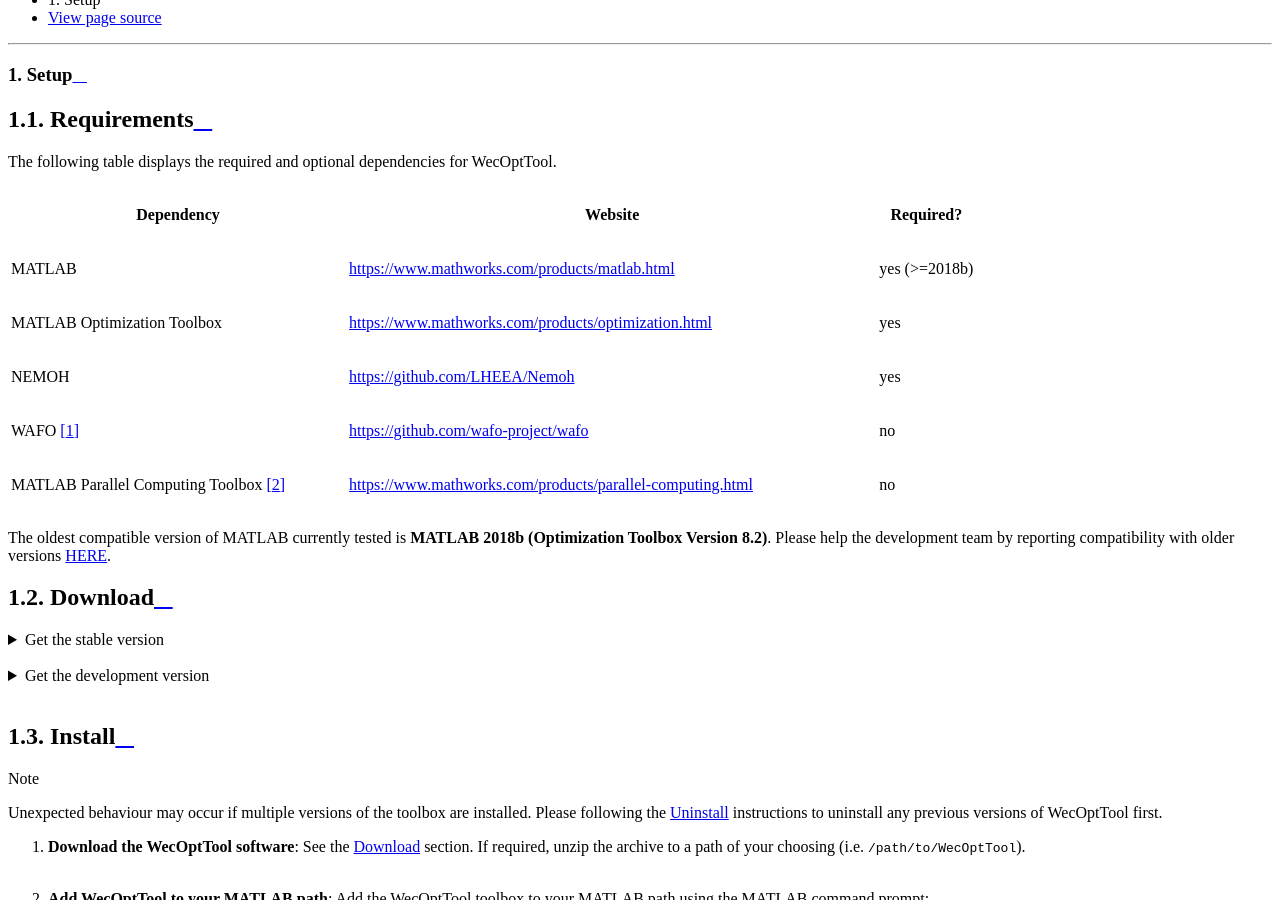
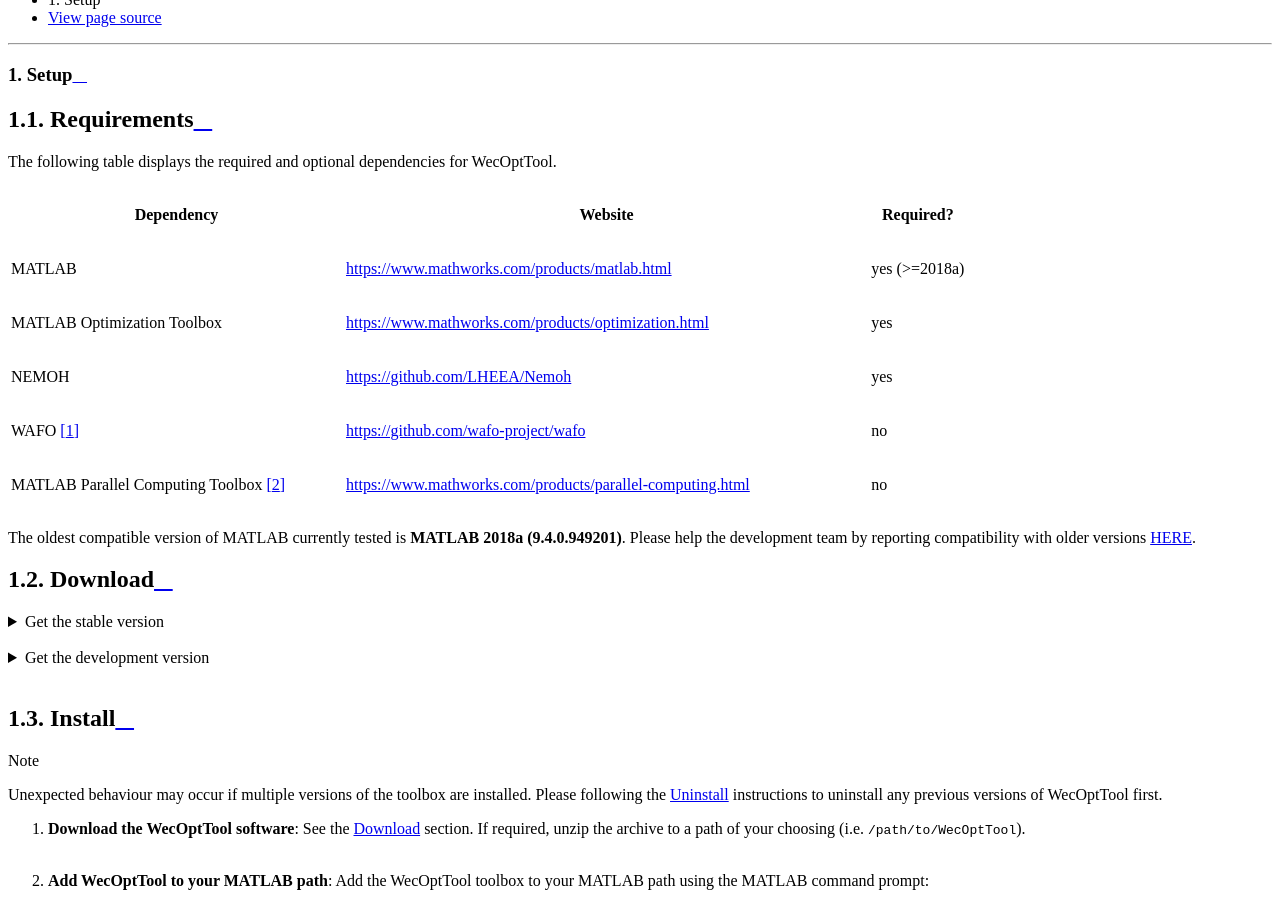
Before and after one commit to SNL-WaterPower/WecOptTool-MATLAB, a Sphinx documentation site: the page built from docs/user/install.rst, in a window 1280 px wide and 900 px high, scrolled down 336 px. Built offline with Sphinx 7.4.7 and the Read the Docs theme 2.0.0, drawn with Linux system fonts in a browser that asks for light colours.

Commit message:
Update oldest compatible MATLAB to 2018a

```diff
--- a/docs/user/install.rst
+++ b/docs/user/install.rst
@@ -15,7 +15,7 @@
     | Dependency           | Website                                                    | Required? |
     +======================+============================================================+===========+
     | MATLAB               | https://www.mathworks.com/products/matlab.html             | yes       |
-    |                      |                                                            | (>=2018b) |
+    |                      |                                                            | (>=2018a) |
     +----------------------+------------------------------------------------------------+-----------+
     | MATLAB Optimization  | https://www.mathworks.com/products/optimization.html       | yes       |
     | Toolbox              |                                                            |           |
@@ -29,9 +29,9 @@
     | Toolbox [#f2]_       |                                                            |           |
     +----------------------+------------------------------------------------------------+-----------+
 
-The oldest compatible version of MATLAB currently tested is **MATLAB 2018b
-(Optimization Toolbox Version 8.2)**. Please help the development team by
-reporting compatibility with older versions `HERE
+The oldest compatible version of MATLAB currently tested is **MATLAB 2018a
+(9.4.0.949201)**. Please help the development team by reporting compatibility
+with older versions `HERE
 <https://github.com/SNL-WaterPower/WecOptTool/issues/91>`__.
 
 .. _user-setup-download:
```
